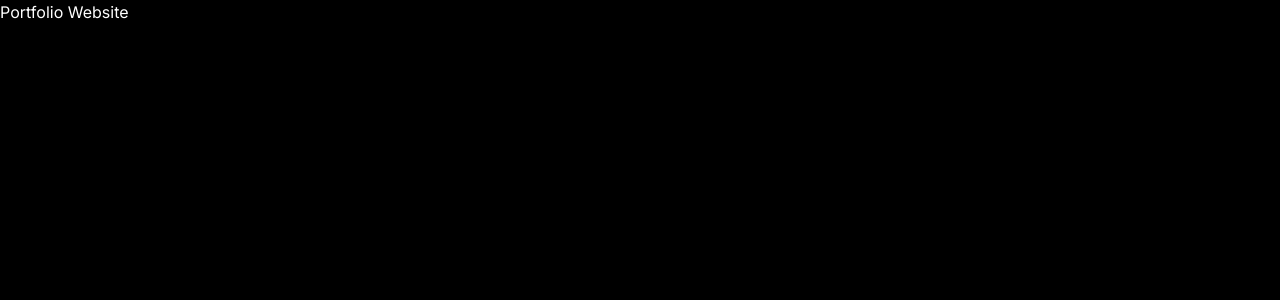
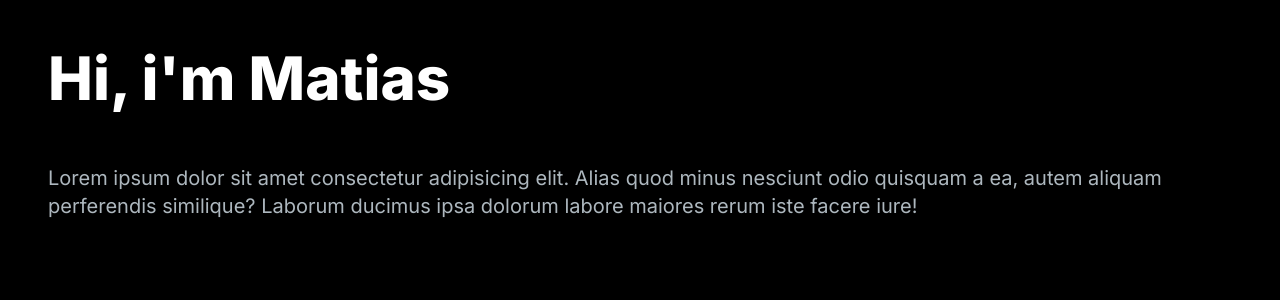
Before and after one commit to Mrmbengan/Portfolio, a Next.js app: page / in a window 1280 px wide. Shown: the top 300 px of the page. Built offline with nearby package versions, Linux system fonts and the light colour scheme.

Commit message:
added Hero/header section

```diff
--- /dev/null
+++ b/app/components/HeroSection.jsx
@@ -0,0 +1,16 @@
+import React from "react";
+
+const HeroSection = () => {
+  return (
+    <section>
+        <h1 className="text-white mb-4 text-4xl lg:text-6xl font-extrabold">Hi, i'm Matias</h1>
+        <p className="text-[#ADB7BE] py-10 text-lg lg:text-xl">
+            Lorem ipsum dolor sit amet consectetur adipisicing elit. Alias quod minus nesciunt odio quisquam a ea, autem aliquam perferendis similique? Laborum ducimus ipsa dolorum labore maiores rerum iste facere iure!
+        </p>
+
+    </section>
+
+  );
+};
+
+export default HeroSection;
--- a/app/page.js
+++ b/app/page.js
@@ -1,9 +1,10 @@
 import Image from "next/image";
+import HeroSection from "./components/HeroSection";
 
 export default function Home() {
   return (
-    <main className="flex min-h-screen flex-col bg-black">
-      <h1 className="text-white">Portfolio Website</h1>
+    <main className="flex min-h-screen flex-col bg-black container mx-auto px-12 py-12">
+      <HeroSection/>
     </main>
   );
 }
```
